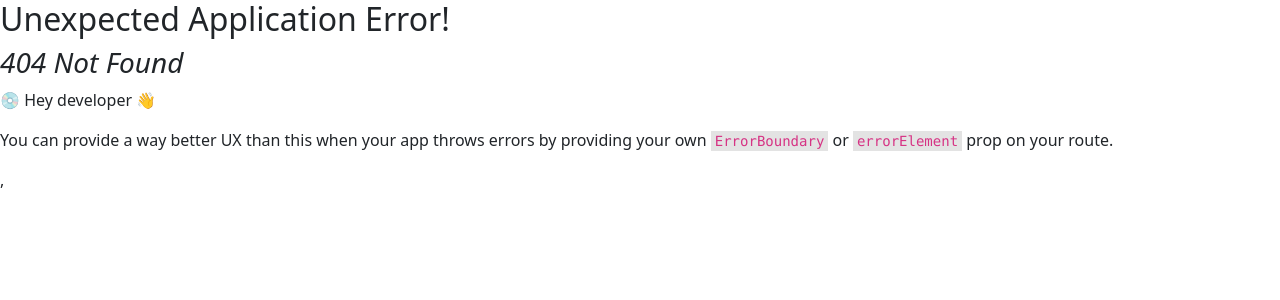
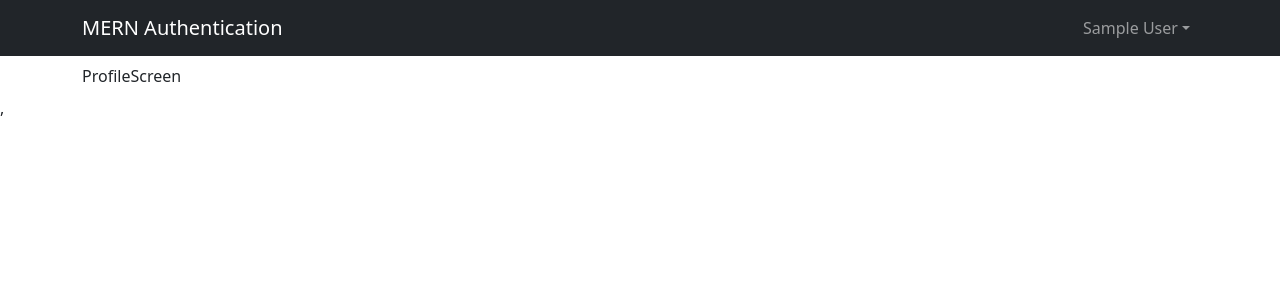
Before and after one commit to unaizk/mern-authentication-project, a React (Vite) app in the folder frontend/: page /profile in a window 1280 px wide. Before the commit this address had no page. Shown: the top 300 px of the page. Built offline with nearby package versions, Linux system fonts and the light colour scheme; sample sign-in values are in the browser's storage.

Commit message:
create private component for profile  when user is not logged in it will goes to login page other wise it will go to profile page

```diff
--- /dev/null
+++ b/frontend/src/components/PrivateRoute.jsx
@@ -0,0 +1,8 @@
+import React from 'react'
+import { Navigate, Outlet } from 'react-router-dom'
+import { useSelector } from 'react-redux'
+
+export const PrivateRoute = () => {
+    const {userInfo} = useSelector((state)=>state.auth)
+  return userInfo ? <Outlet /> : <Navigate to = '/login' replace />
+}
--- a/frontend/src/main.jsx
+++ b/frontend/src/main.jsx
@@ -12,6 +12,8 @@
 import HomeScreen from "./screens/HomeScreen.jsx";
 import LoginScreen from "./screens/LoginScreen.jsx";
 import RegisterScreen from "./screens/RegisterScreen.jsx";
+import ProfileScreen from "./screens/ProfileScreen.jsx";
+import { PrivateRoute } from "./components/PrivateRoute.jsx";
 import store from "./store.js";
 import { Provider } from "react-redux";
 
@@ -21,6 +23,9 @@
       <Route index={true} path="/" element={<HomeScreen />} />
       <Route path="/login" element={<LoginScreen />} />
       <Route path="/register" element={<RegisterScreen />} />
+      <Route path="" element = {<PrivateRoute />}>
+        <Route path="/profile" element={<ProfileScreen />} />
+      </Route>
     </Route>
   )
 );
--- /dev/null
+++ b/frontend/src/screens/ProfileScreen.jsx
@@ -0,0 +1,9 @@
+import React from 'react'
+
+const ProfileScreen = () => {
+  return (
+    <div>ProfileScreen</div>
+  )
+}
+
+export default ProfileScreen
```
